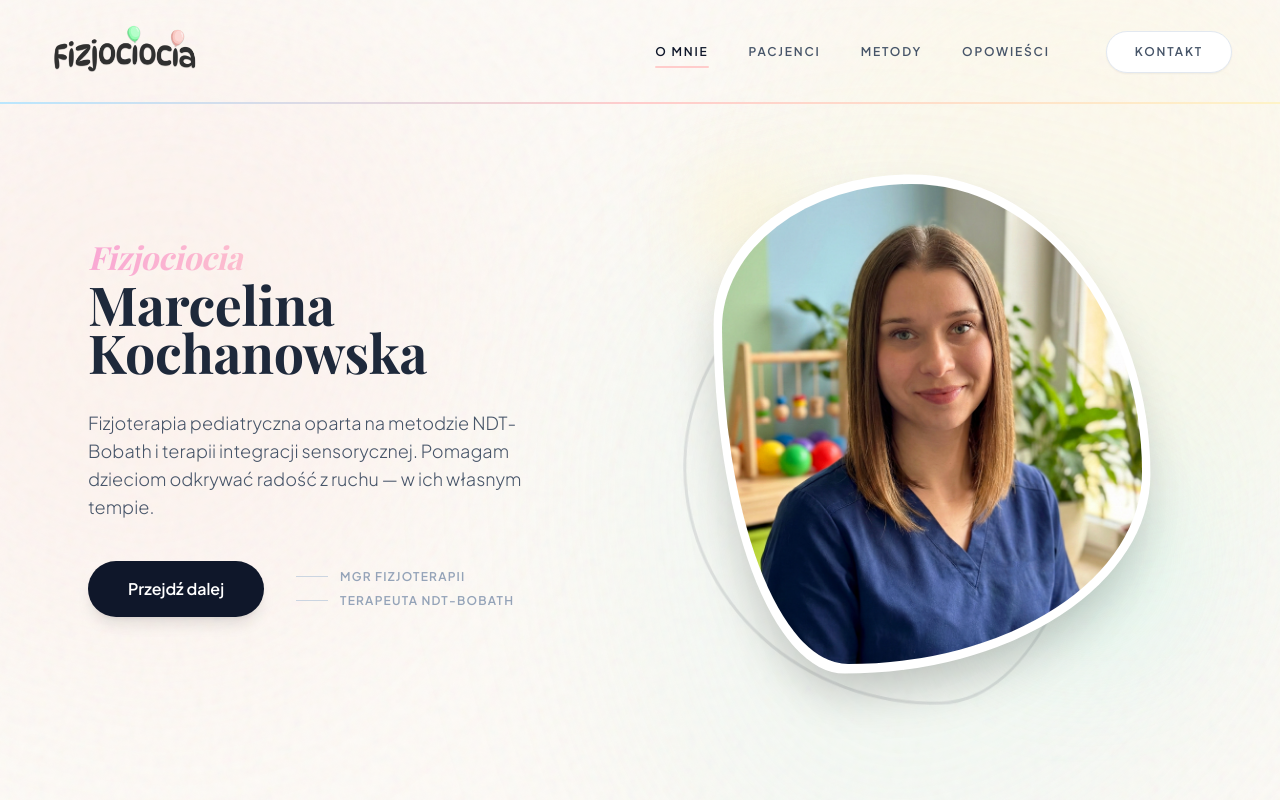
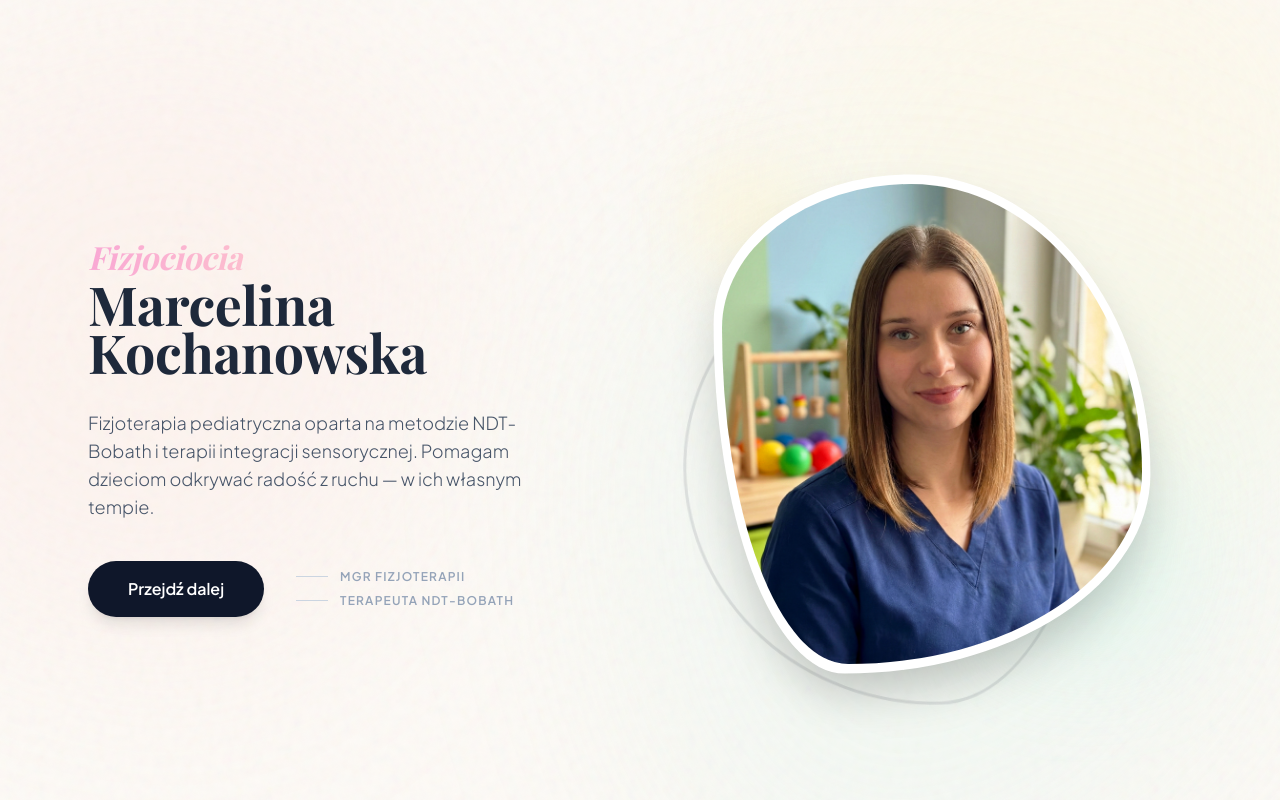
Before and after one commit to dovskyy/fizjociocia, a React (Vite) app: page / in a window 1280 px wide. Shown: the top 800 px of the page. Built offline with nearby package versions, Linux system fonts and the light colour scheme; a web font is replaced by a local one.

Commit message:
remove navbar

```diff
--- a/App.tsx
+++ b/App.tsx
@@ -1,4 +1,3 @@
-import Navbar from './components/Navbar';
 import Hero from './components/Hero';
 import About from './components/About';
 import Patients from './components/Patients';
@@ -11,7 +10,6 @@ import Footer from './components/Footer';
 const App = () => {
   return (
     <main className="w-full min-h-screen">
-      <Navbar />
       <Hero />
       <About />
       <Patients />
```
